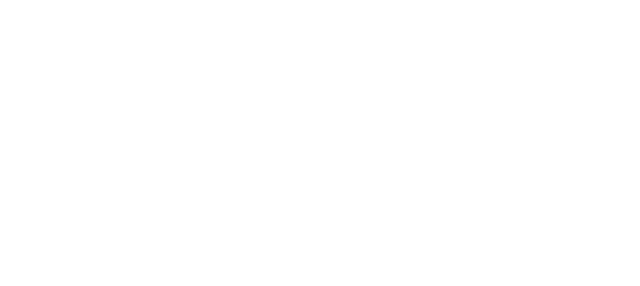
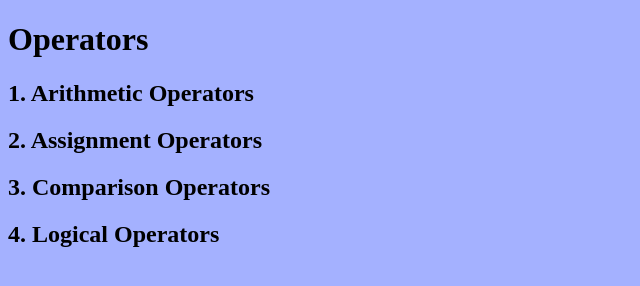
Before and after one commit to SanaHameed2/JavaScript-Operators, a plain HTML site: page index.html in a window 1280 px wide. Shown: the whole page, without its empty margins (0-640 px from the left). Drawn offline with Linux system fonts and the light colour scheme.

Commit message:
updated app.js

```diff
--- a/app.js
+++ b/app.js
@@ -1,3 +1,14 @@
+// Arithmetic Operator: Art Painting Cost Calculation
+
+let canvasCost = 500;      // Cost of canvas in dollars
+let paintCost = 300;       // Cost of paints
+let frameCost = 2200;       // Cost of frame
+
+// Total cost calculation using addition (+)
+let totalPaintingCost = canvasCost + paintCost + frameCost;
+
+console.log("Total Painting Cost: Rs", totalPaintingCost);
+
 // === Assignment Operator: Stocks ===
 // Managing stock shares using assignment operators.
 // We start with an initial number of shares,
--- a/index.html
+++ b/index.html
@@ -4,7 +4,12 @@
     <meta charset="UTF-8" />
     <title>Operators</title>
 </head>
-<body>
+<body style="background-color:#a4b1ff;">
+    <h1>Operators</h1>
+    <h2>1. Arithmetic Operators</h2>
+    <h2>2. Assignment Operators</h2>
+    <h2>3. Comparison Operators</h2>
+    <h2>4. Logical Operators</h2>
     <script src="app.js"></script>
 </body>
 </html>
```
